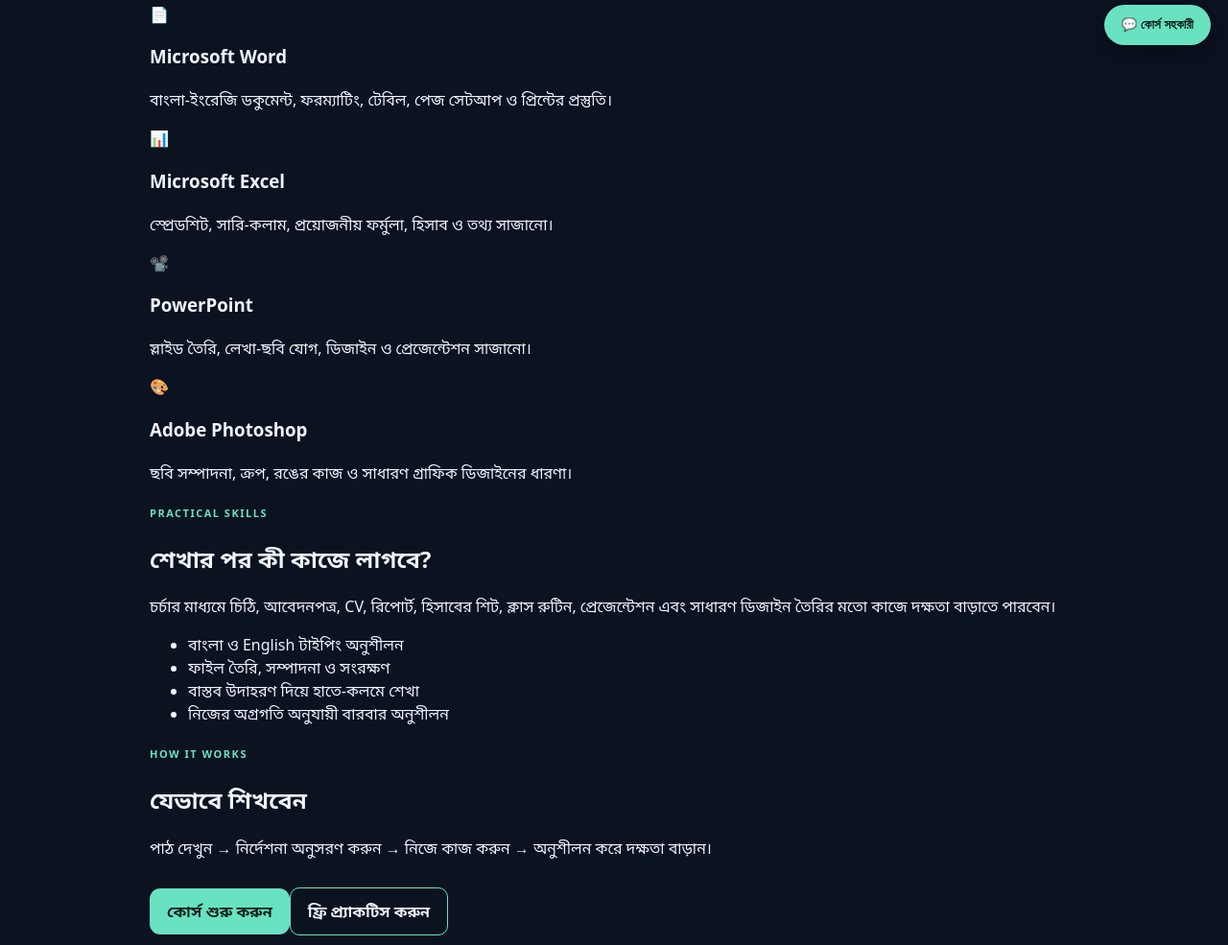
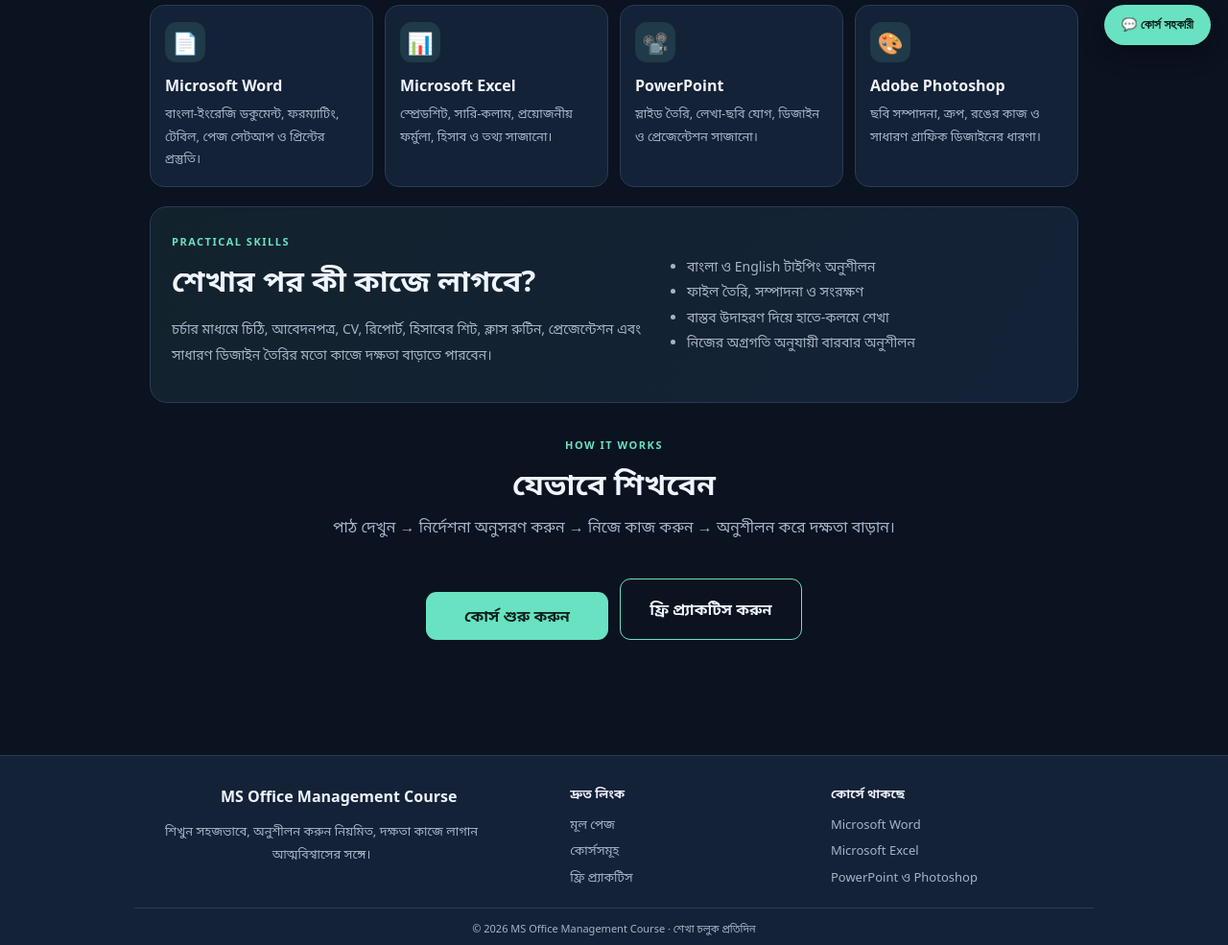
Before and after one commit to bmd03024-code/My-typing, a plain HTML site: page index.html in a window 1280 px wide. Shown: the part 735-1720 px from the top of the page at 96% size. Drawn offline with Linux system fonts and the light colour scheme.

Commit message:
Style expanded landing page and footer

```diff
--- a/style.css
+++ b/style.css
@@ -255,3 +255,39 @@ header nav{align-items:center}header nav a{color:var(--muted);text-decoration:no
 /* Home actions: reveal course list or free practice only after selection */
 .home-actions{display:flex;align-items:center;gap:12px;flex-wrap:wrap}.secondary-link{display:inline-flex;align-items:center;justify-content:center;padding:12px 18px;border:1px solid var(--accent);border-radius:10px;background:transparent;color:var(--fg);font:inherit;font-weight:800;text-decoration:none;cursor:pointer}.secondary-link:hover{background:rgba(105,226,193,.12)}#practiceBack,#courseListBack{margin:0 0 16px}
 @media(max-width:430px){.home-actions{align-items:stretch;flex-direction:column}.home-actions a,.home-actions button{width:100%;box-sizing:border-box}}
+
+/* Expanded professional course landing page */
+.home-page{padding-bottom:6px}
+.home-hero.redesigned-home{display:grid;grid-template-columns:1.05fr .95fr;align-items:center;gap:26px;margin:14px 0 28px;padding:clamp(22px,4vw,38px);border:1px solid var(--line);border-radius:24px;background:radial-gradient(circle at 90% 10%,rgba(105,226,193,.13),transparent 36%),linear-gradient(135deg,var(--panel),var(--bg))}
+.home-copy h1{font-size:clamp(32px,5vw,49px);line-height:1.12;margin:12px 0 14px;letter-spacing:-1px}
+.home-lead{max-width:540px;color:var(--muted);font-size:16px;line-height:1.9}
+.home-highlights{display:flex;gap:8px;flex-wrap:wrap;margin-top:18px}
+.home-highlights span{padding:7px 10px;border:1px solid var(--line);border-radius:20px;color:var(--muted);font-size:12px}
+.home-art{position:relative;display:flex;align-items:center;justify-content:center;min-height:300px;padding:8px;border-radius:20px;background:linear-gradient(145deg,#102b50,#0a6178)}
+.learning-illustration{width:100%;height:auto;max-height:340px;filter:drop-shadow(0 15px 18px #0004)}
+.home-art-label{position:absolute;bottom:12px;right:16px;padding:6px 10px;border:1px solid #ffffff55;border-radius:18px;background:#0b223bcc;color:#d9f8f1;font-size:10px;letter-spacing:1.5px}
+.home-details{padding:8px 0 12px}
+.home-section-heading{text-align:center;margin:26px auto 20px;max-width:720px}
+.home-section-heading h2,.home-outcomes h2{font-size:clamp(23px,3vw,31px);margin:7px 0}
+.home-section-heading p{color:var(--muted);line-height:1.8;margin:0}
+.home-feature-grid{display:grid;grid-template-columns:repeat(4,minmax(0,1fr));gap:12px}
+.home-feature{padding:17px 15px;border:1px solid var(--line);border-radius:15px;background:var(--panel)}
+.home-feature>span{display:grid;place-items:center;width:42px;height:42px;border-radius:12px;background:rgba(105,226,193,.12);font-size:22px}
+.home-feature h3{font-size:16px;margin:12px 0 6px}
+.home-feature p{margin:0;color:var(--muted);font-size:13px;line-height:1.8}
+.home-outcomes{display:grid;grid-template-columns:1.1fr .9fr;gap:22px;align-items:center;margin:20px 0;padding:22px;border:1px solid var(--line);border-radius:18px;background:linear-gradient(120deg,rgba(105,226,193,.08),var(--panel))}
+.home-outcomes p,.home-outcomes li{color:var(--muted);font-size:14px;line-height:1.9}
+.home-outcomes ul{margin:0;padding-left:20px}
+.home-how{margin-top:30px}
+.home-main-actions{display:flex;justify-content:center;gap:12px;flex-wrap:wrap;margin:8px auto 34px}
+.home-main-actions .primary-link,.home-main-actions .secondary-link{min-width:190px;text-align:center;justify-content:center;padding:13px 20px;border-radius:11px;font:inherit;font-weight:850;text-decoration:none}
+.site-footer{margin-top:30px;padding:30px max(18px,calc((100% - 1000px)/2)) 14px;border-top:1px solid var(--line);background:var(--panel)}
+.footer-inner{max-width:1000px;margin:auto;display:grid;grid-template-columns:1.4fr .8fr .9fr;gap:28px}
+.footer-brand{font-size:16px;color:var(--fg)}
+.footer-inner p{max-width:390px;color:var(--muted);font-size:13px;line-height:1.8}
+.footer-links{display:flex;flex-direction:column;align-items:flex-start;gap:8px;color:var(--muted);font-size:13px}
+.footer-links strong{color:var(--fg);margin-bottom:4px}
+.footer-links a{color:var(--muted);text-decoration:none}.footer-links a:hover{color:var(--accent)}
+.footer-bottom{max-width:1000px;margin:22px auto 0;padding-top:13px;border-top:1px solid var(--line);text-align:center;color:var(--muted);font-size:11px}
+@media(max-width:760px){.home-hero.redesigned-home{grid-template-columns:1fr}.home-art{min-height:220px}.learning-illustration{max-height:270px}.home-feature-grid{grid-template-columns:repeat(2,minmax(0,1fr))}.footer-inner{grid-template-columns:1fr 1fr}.footer-inner>div:first-child{grid-column:1/-1}}
+@media(max-width:480px){.home-feature-grid{grid-template-columns:1fr 1fr;gap:8px}.home-feature{padding:13px 11px}.home-outcomes{grid-template-columns:1fr;padding:17px}.footer-inner{grid-template-columns:1fr}.footer-inner>div:first-child{grid-column:auto}.home-main-actions{flex-direction:column;padding:0 8px}.home-main-actions>*{width:100%}.home-art{min-height:190px}}
```
